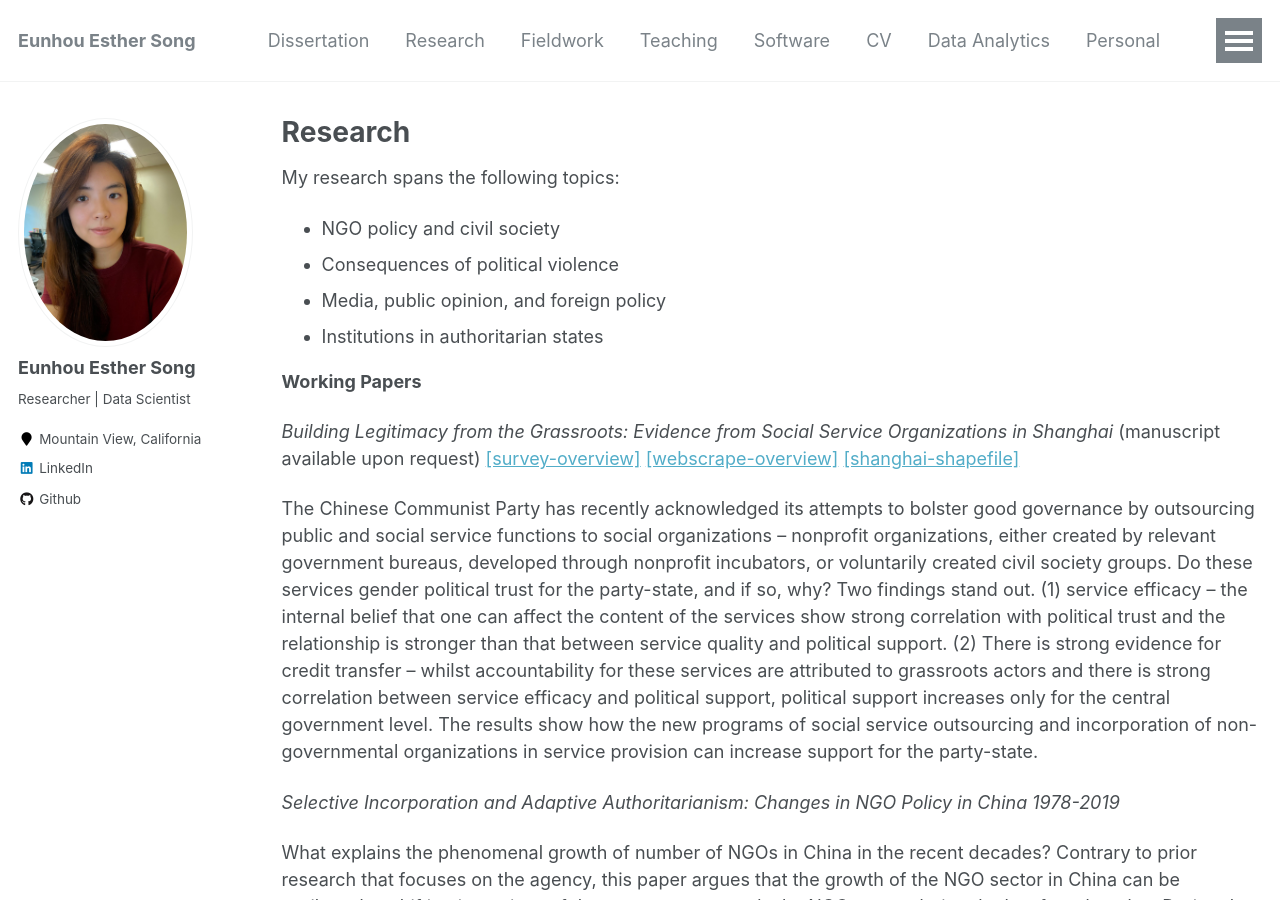
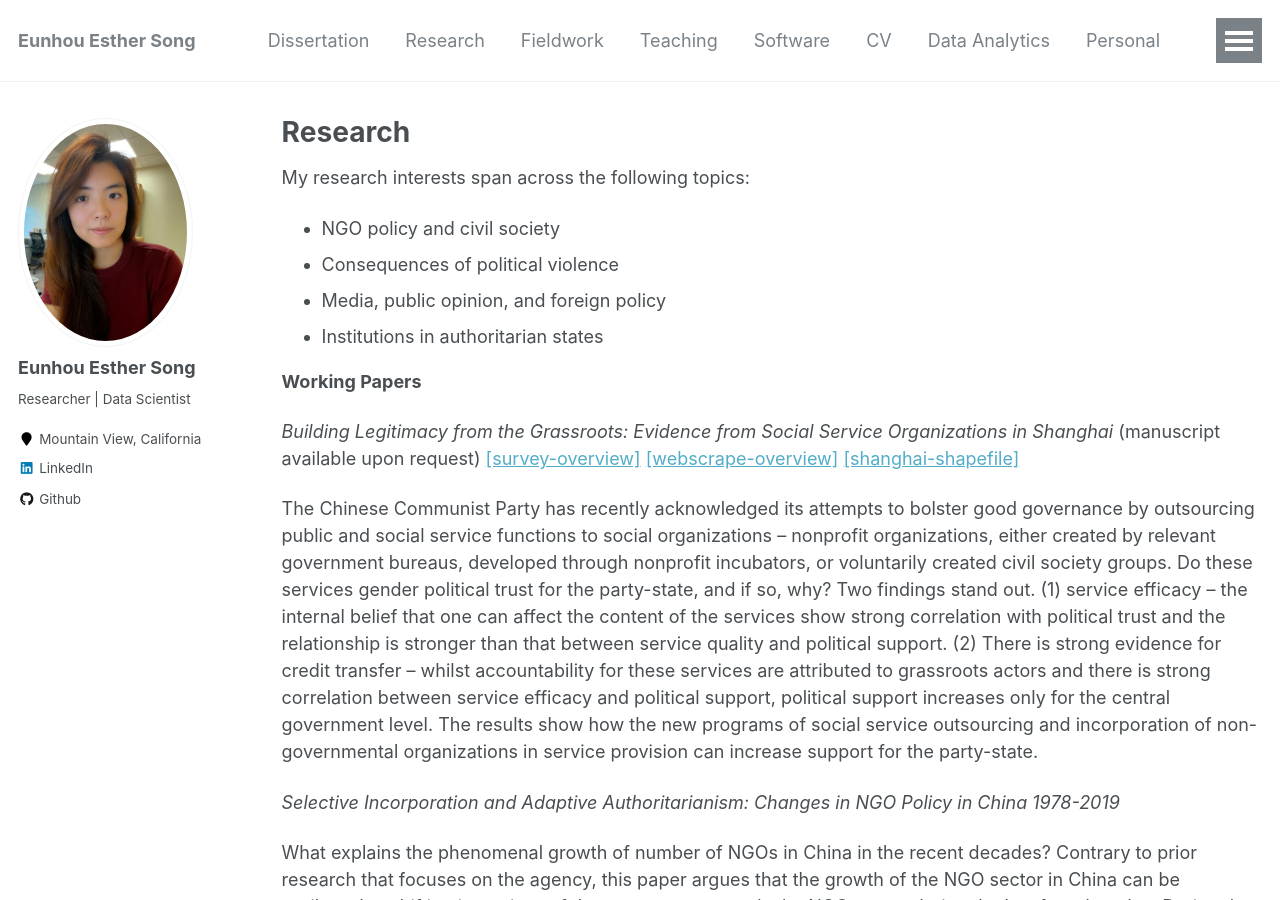
Before and after one commit to ehsong/ehsong.github.io, a Jekyll site: the page built from _pages/research.md, in a window 1280 px wide and 900 px high. Built offline with Jekyll 4.4.1, drawn with Linux system fonts in a browser that asks for light colours.

Commit message:
Update research.md

```diff
--- a/_pages/research.md
+++ b/_pages/research.md
@@ -7,7 +7,7 @@ author_profile: true
 
 {% include base_path %}
 
-My research spans the following topics:
+My research interests span across the following topics:
 
 - NGO policy and civil society
 - Consequences of political violence
```
